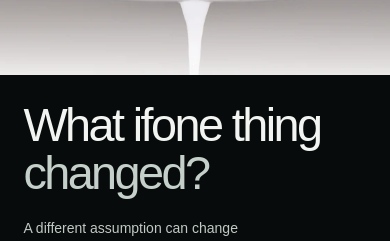
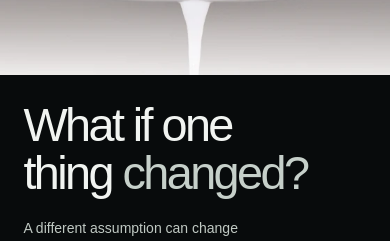
Before and after one commit to analyticsmath/MathIntellect, a React (Vite) app in the folder frontend/: page / in a window 390 px wide. Shown: the part 444-685 px from the top of the page. Built offline with nearby package versions, Linux system fonts and the light colour scheme; no server answers.

Commit message:
fix(marketing): preserve the mobile hero headline spacing

```diff
--- a/frontend/src/marketing/film/film.css
+++ b/frontend/src/marketing/film/film.css
@@ -1306,9 +1306,6 @@
     line-height: 1.02;
     max-width: 100%;
   }
-  .mi-opening-title h1 br:first-of-type {
-    display: none;
-  }
   .mi-opening-title p {
     font-size: 14px;
     margin-top: 20px;
@@ -1721,3 +1718,21 @@
     margin-left: 0;
   }
 }
+.mi-opening-title h1 .mi-mobile-space,
+.mi-opening-title h1 .mi-mobile-break {
+  display: none;
+}
+.mi-opening-title h1 .mi-desktop-space {
+  color: inherit;
+}
+@media (max-width: 767px) {
+  .mi-opening-title h1 .mi-mobile-space,
+  .mi-opening-title h1 .mi-mobile-break {
+    display: inline;
+    color: inherit;
+  }
+  .mi-opening-title h1 .mi-desktop-space,
+  .mi-opening-title h1 .mi-desktop-break {
+    display: none;
+  }
+}
--- a/frontend/src/marketing/pages/HomePage.tsx
+++ b/frontend/src/marketing/pages/HomePage.tsx
@@ -80,9 +80,7 @@ export function HomePage() {
               { y: -50, duration: 1, ease: "none" },
               0,
             );
-          gsap.utils
-            .toArray<HTMLElement>(".mi-reveal")
-            .forEach((element) =>
+          gsap.utils.toArray<HTMLElement>(".mi-reveal").forEach((element) =>
             gsap.fromTo(
               element,
               { y: 34 },
@@ -115,10 +113,17 @@ export function HomePage() {
           <div className="mi-opening-title">
             <h1 tabIndex={-1}>
               What if
+              <span className="mi-mobile-space"> </span>
+              <br className="mi-desktop-break" />
+              one
+              <span className="mi-mobile-break">
                 <br />
-              one thing
-              <br />
-              <span>changed?</span>
+              </span>
+              <span className="mi-desktop-space"> </span>
+              thing
+              <span className="mi-mobile-space"> </span>
+              <br className="mi-desktop-break" />
+              <span className="mi-title-last">changed?</span>
             </h1>
             <p>A different assumption can change the whole picture.</p>
             <Link className="mi-text-link" to="/workbench">
```
Also changed, not shown: 1 other file (tests, documents, lock files or other folders). Lines whose indentation alone changed are shown as unchanged.
